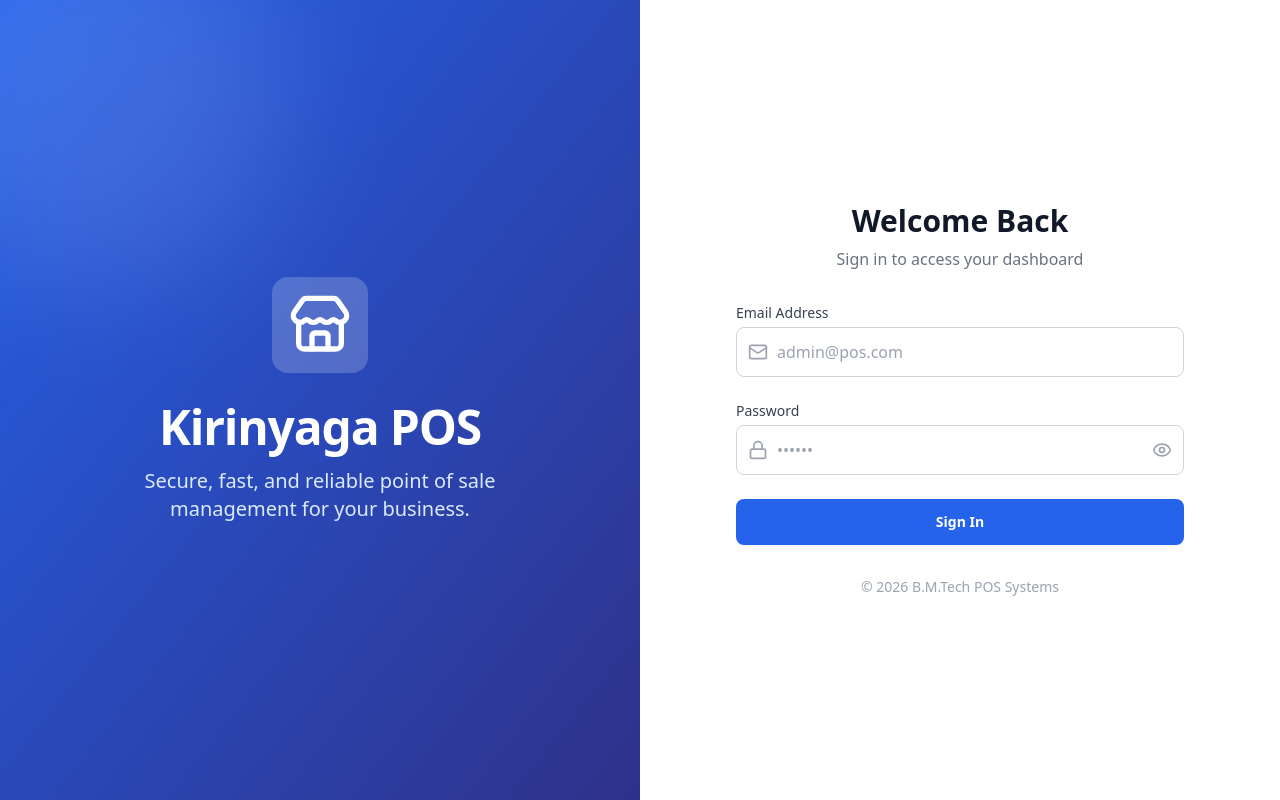
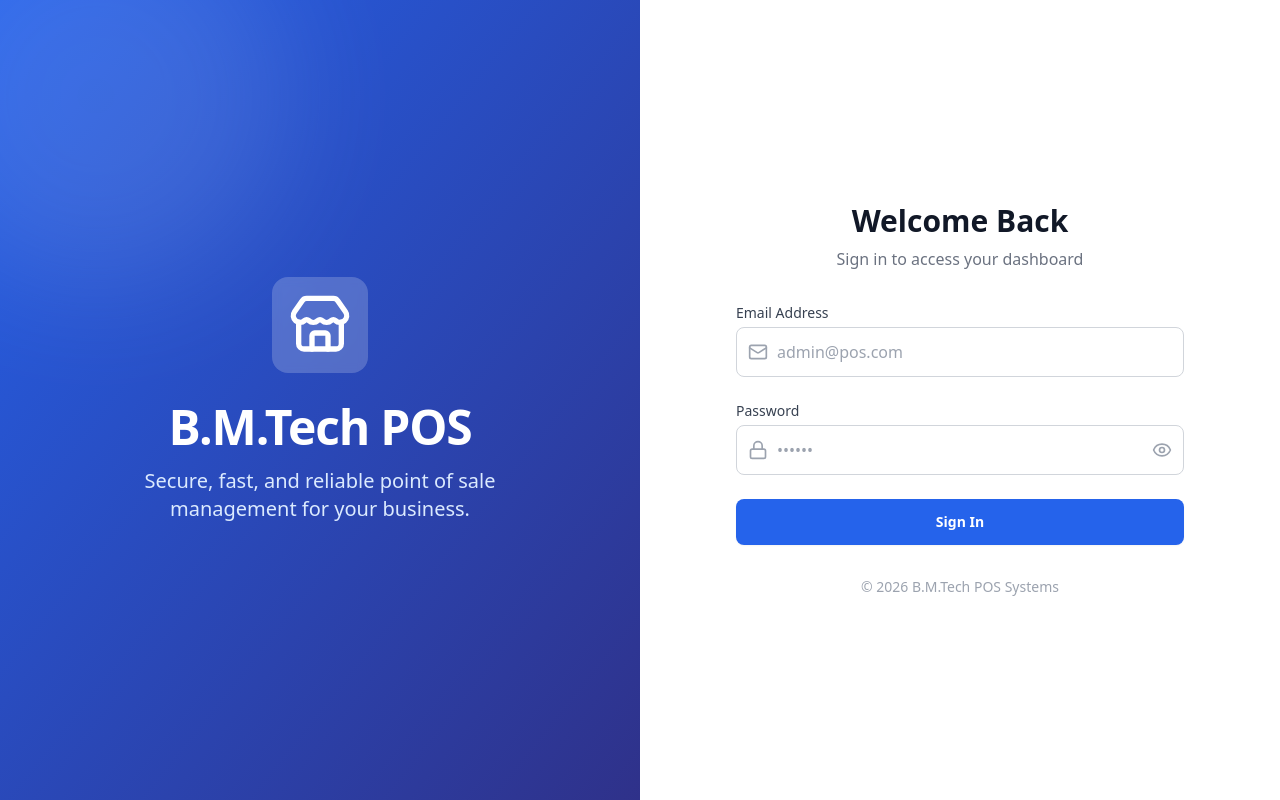
Before and after one commit to rtbrian/POS-System, a React app in the folder frontend/: page /login in a window 1280 px wide. Built offline with nearby package versions, Linux system fonts and the light colour scheme; no server answers; the HTML template or start-up script is replaced by a standard one.

Commit message:
login page change

```diff
--- a/frontend/src/pages/Login/Login.tsx
+++ b/frontend/src/pages/Login/Login.tsx
@@ -41,7 +41,7 @@ const Login = () => {
           <div className="bg-white/20 p-4 rounded-2xl inline-block mb-6 backdrop-blur-sm">
             <Store size={64} className="text-white" />
           </div>
-          <h1 className="text-5xl font-bold mb-4 tracking-tight">Kirinyaga POS</h1>
+          <h1 className="text-5xl font-bold mb-4 tracking-tight">B.M.Tech POS</h1>
           <p className="text-blue-100 text-xl max-w-md mx-auto font-light">
             Secure, fast, and reliable point of sale management for your business.
           </p>
```
